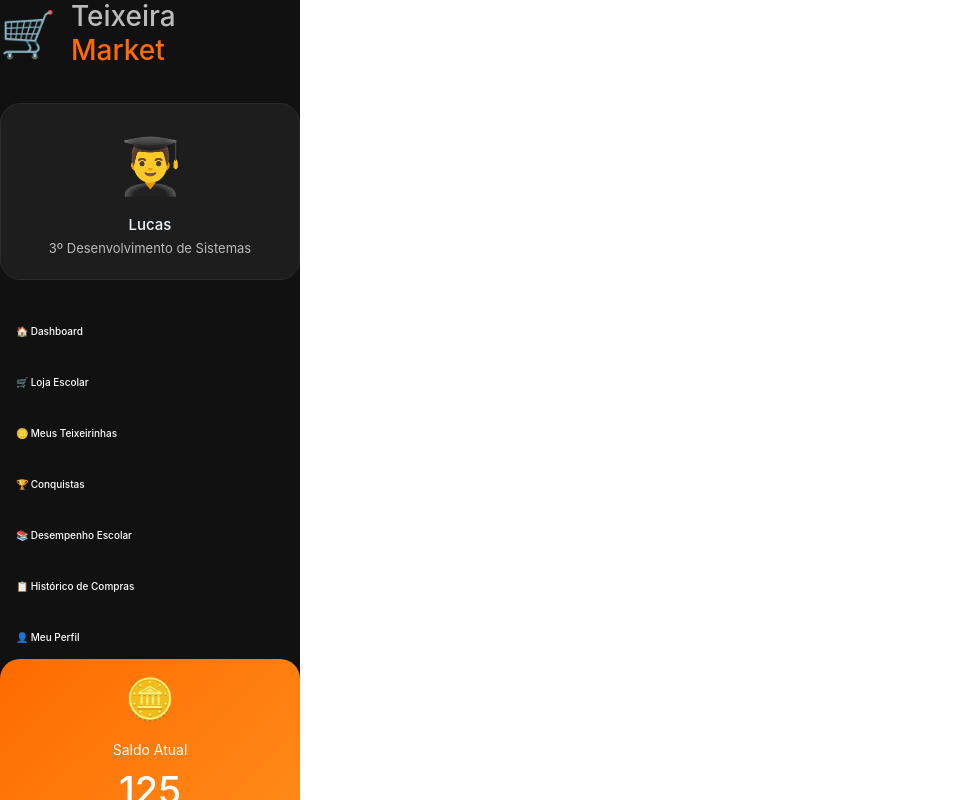
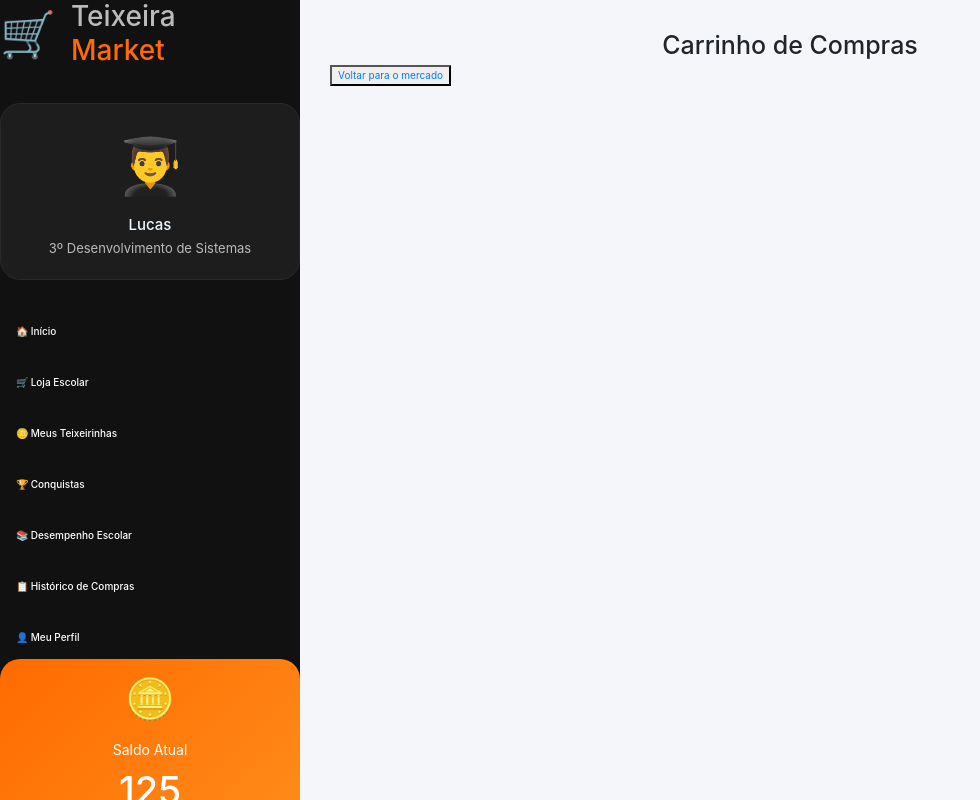
Before and after one commit to mauriciopereiralucas5-gif/Versionamento, a Vue app in the folder Front/tcc/: page /carrinho in a window 1280 px wide. Shown: the whole page, without its empty margins (0-980 px from the left). Built offline with nearby package versions, Linux system fonts and the light colour scheme.

Commit message:
atualização dia 23/06

```diff
--- /dev/null
+++ b/Front/tcc/src/Pages/Carrinho.vue
@@ -0,0 +1,6 @@
+<template class="text-center">
+    <h1 class="text-center">Carrinho de Compras</h1>
+    <router-link to="/mercado">
+        <button class="voltar-mercado">Voltar para o mercado</button>
+    </router-link>
+</template>
--- a/Front/tcc/src/Pages/Mercado.vue
+++ b/Front/tcc/src/Pages/Mercado.vue
@@ -2,6 +2,7 @@
 import { ref, computed } from 'vue'
 import CardProduto from '@/components/CardProduto.vue'
 import Saldo from './Saldo.vue'
+import Carrinho from './Carrinho.vue'
 
 const categoriaSelecionada = ref('Tudo')
 const pesquisa = ref("")
@@ -97,6 +98,12 @@ return lista
   class="barra-pesquisa"
   >
 </div>
+
+<router-link to="/carrinho">
+  <button class="botao-carrinho">
+    Ir para carrinho
+  </button>
+</router-link>
 
 <div class="contador-produtos">
   📦 {{ produtosFiltrados.length}}
@@ -209,6 +216,7 @@ return lista
   box-shadow: 0 0 15px rgba(rgba(255,106,0,.25));
 }
 
+
 .contador-produtos{
   margin-bottom: 25px;
   font-size: 18px;
--- a/Front/tcc/src/Router/index.js
+++ b/Front/tcc/src/Router/index.js
@@ -11,6 +11,7 @@ import Saldo from '@/Pages/Saldo.vue'
 import Desempenho from '@/Pages/Desempenho.vue'
 import Conquistas from '@/Pages/Conquistas.vue'
 import Perfil from '@/Pages/Perfil.vue'
+import Carrinho from '@/Pages/Carrinho.vue'
 
 const routes = [
 
@@ -83,6 +84,12 @@ const routes = [
             component: Perfil
         },
 
+        {
+          path: 'carrinho',
+          name: 'carrinho',
+          component: Carrinho
+      },
+
 
       ]
     }
--- a/Front/tcc/src/components/Sidebar.vue
+++ b/Front/tcc/src/components/Sidebar.vue
@@ -34,7 +34,7 @@
     <nav class="menu">
 
       <router-link to="/home" class="item">
-        🏠 Dashboard
+        🏠 Início
       </router-link>
 
       <router-link to="/mercado" class="item">
```
